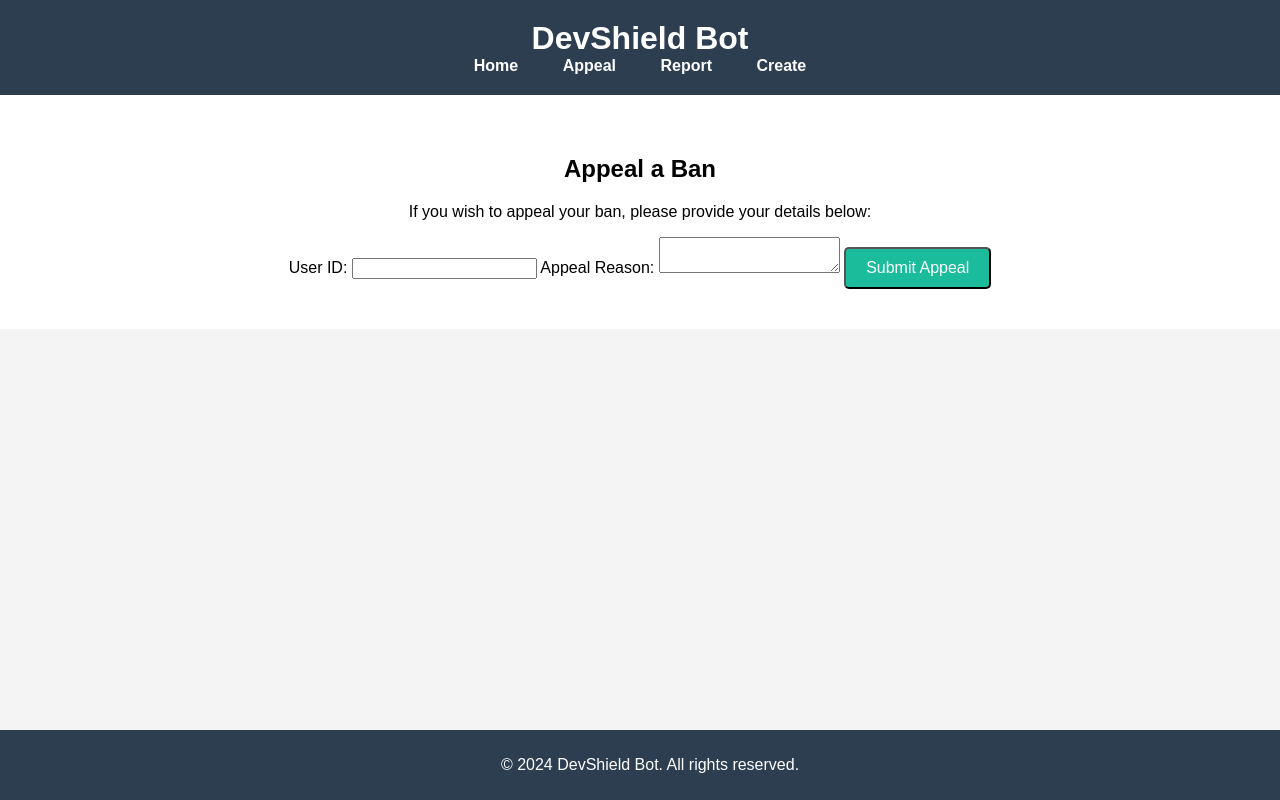
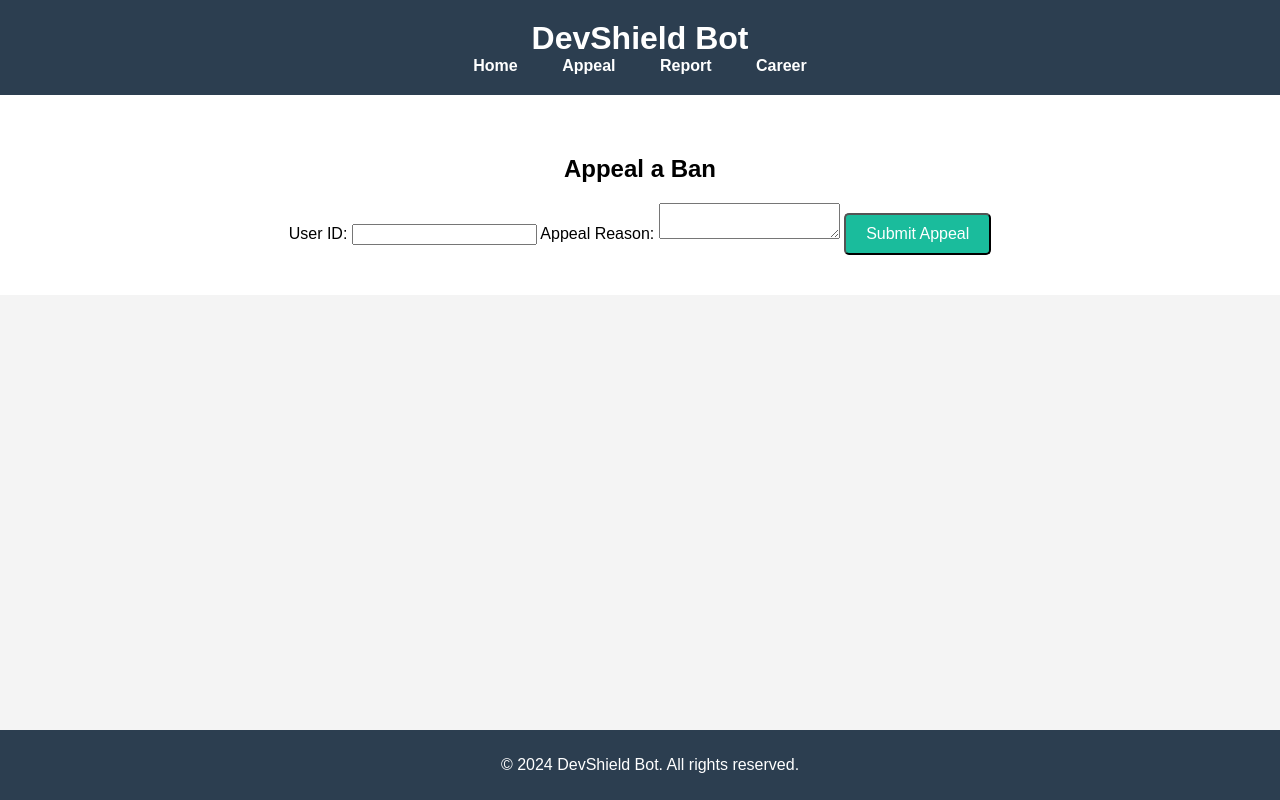
Before and after one commit to code9devlopment/devshield-website, a plain HTML site: page appeal.html in a window 1280 px wide. Drawn offline with Linux system fonts and the light colour scheme.

Commit message:
Update appeal.html

```diff
--- a/appeal.html
+++ b/appeal.html
@@ -3,12 +3,10 @@
 <head>
     <meta charset="UTF-8">
     <meta name="viewport" content="width=device-width, initial-scale=1.0">
-    <meta http-equiv="X-UA-Compatible" content="ie=edge">
     <title>Appeal - DevShield Bot</title>
     <link rel="stylesheet" href="styles.css">
 </head>
 <body>
-    <!-- Header Section -->
     <header>
         <div class="container">
             <h1>DevShield Bot</h1>
@@ -16,21 +14,21 @@
                 <a href="index.html">Home</a>
                 <a href="appeal.html">Appeal</a>
                 <a href="report.html">Report</a>
-                <a href="create.html">Create</a>
+                <a href="career.html">Career</a>
             </nav>
         </div>
     </header>
 
-    <!-- Appeal Section -->
     <section id="appeal">
         <div class="container">
             <h2>Appeal a Ban</h2>
-            <p>If you wish to appeal your ban, please provide your details below:</p>
-            <form action="submit_appeal.html" method="post">
+            <form id="appeal-form">
                 <label for="user_id">User ID:</label>
                 <input type="text" id="user_id" name="user_id" required>
+
                 <label for="appeal_reason">Appeal Reason:</label>
                 <textarea id="appeal_reason" name="appeal_reason" required></textarea>
+
                 <button type="submit" class="button">Submit Appeal</button>
             </form>
         </div>
@@ -39,5 +37,7 @@
     <footer>
         <p>&copy; 2024 DevShield Bot. All rights reserved.</p>
     </footer>
+
+    <script src="submit.js"></script>
 </body>
 </html>
```
